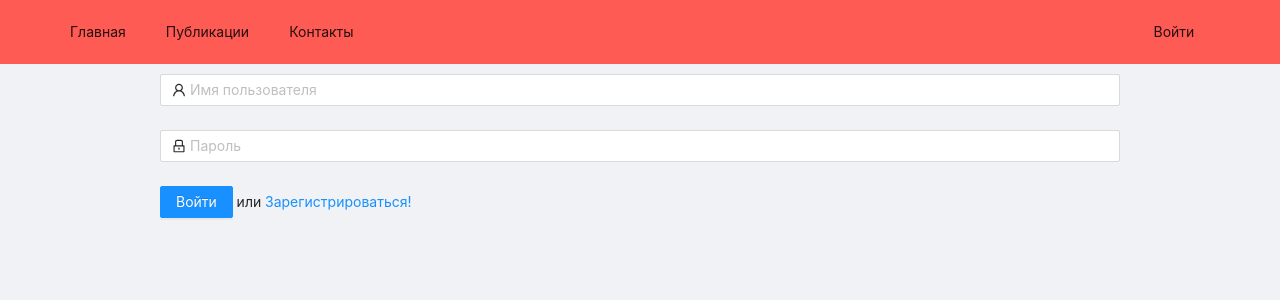
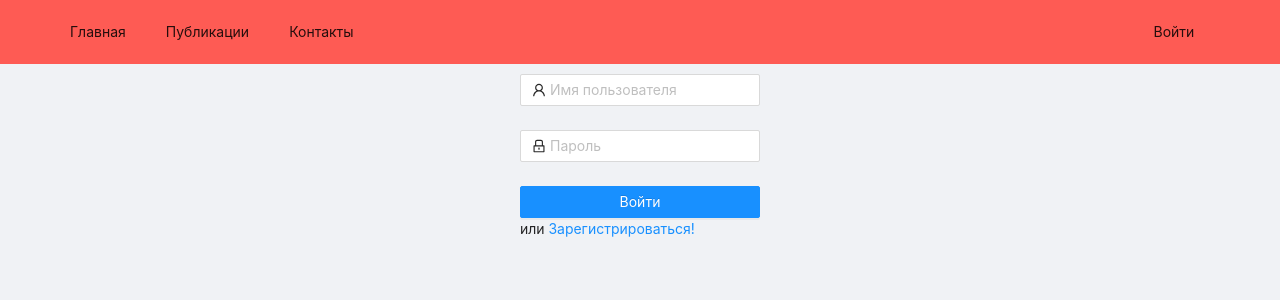
Before and after one commit to doker696/schoolReport, a React (Create React App) app in the folder frontend/: page /login in a window 1280 px wide. Shown: the top 300 px of the page. Built offline with nearby package versions, Linux system fonts and the light colour scheme.

Commit message:
Fix styles for login and register pages

```diff
--- a/frontend/src/index.css
+++ b/frontend/src/index.css
@@ -7,15 +7,6 @@ body {
   -moz-osx-font-smoothing: grayscale;
 }
 
-#components-form-demo-normal-login .login-form {
-  max-width: 300px;
-}
-#components-form-demo-normal-login .login-form-forgot {
-  float: right;
-}
-#components-form-demo-normal-login .ant-col-rtl .login-form-forgot {
-  float: left;
-}
-#components-form-demo-normal-login .login-form-button {
+.login-form-button {
   width: 100%;
 }
--- a/frontend/src/pages/Login.tsx
+++ b/frontend/src/pages/Login.tsx
@@ -1,4 +1,4 @@
-import {Button, Form, Input, Typography} from 'antd';
+import {Button, Col, Form, Input, Row, Typography} from 'antd';
 import {LockOutlined, UserOutlined} from '@ant-design/icons';
 import {login} from "../api";
 import {Link} from "react-router-dom";
@@ -21,10 +21,11 @@ const Login = (props: Props) => {
   };
 
   return (
+    <Row>
+      <Col offset={9} span={6}>
         <Form
           name="normal_login"
           className="login-form"
-      initialValues={{ remember: true }}
           onFinish={onFinish}
         >
           <Form.Item
@@ -51,6 +52,8 @@ const Login = (props: Props) => {
             <Typography.Text> или </Typography.Text><Link to="/register">Зарегистрироваться!</Link>
           </Form.Item>
         </Form>
+      </Col>
+    </Row>
   );
 };
 export default Login;
--- a/frontend/src/pages/Register.tsx
+++ b/frontend/src/pages/Register.tsx
@@ -1,4 +1,4 @@
-import {Button, Form, Input} from 'antd';
+import {Button, Col, Form, Input, Row} from 'antd';
 import {LockOutlined, UserOutlined} from '@ant-design/icons';
 import {register} from "../api";
 
@@ -20,10 +20,11 @@ const Register = (props: Props) => {
   };
 
   return (
+    <Row>
+      <Col offset={9} span={6}>
         <Form
           name="normal_login"
           className="login-form"
-      initialValues={{ remember: true }}
           onFinish={onFinish}
         >
           <Form.Item
@@ -49,6 +50,8 @@ const Register = (props: Props) => {
             </Button>
           </Form.Item>
         </Form>
+      </Col>
+    </Row>
   );
 };
 export default Register;
```
Lines whose indentation alone changed are shown as unchanged.
